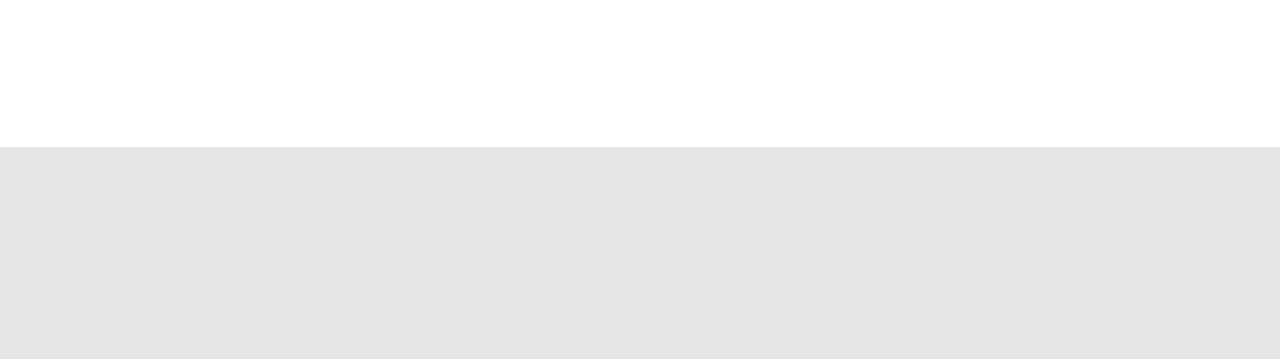
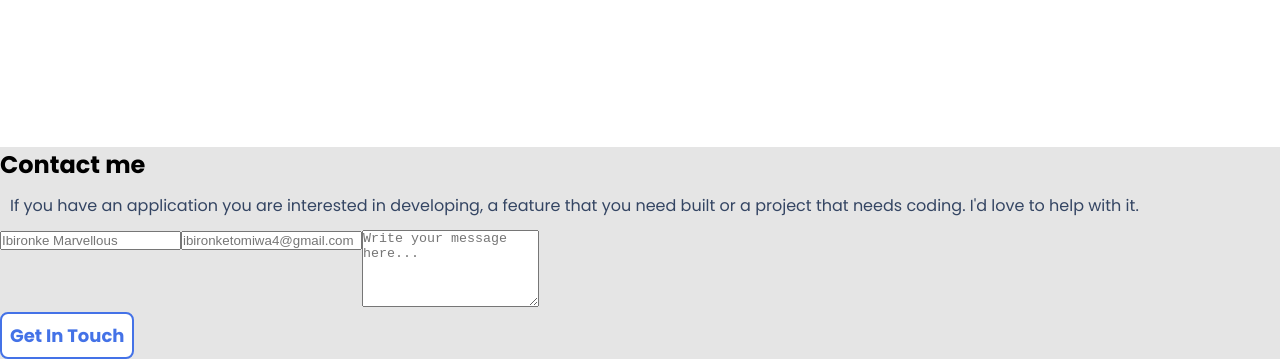
Before and after one commit to Tommymarvel/personal-portfolio, a website: page index.html in a window 1280 px wide. Shown: the part 3846-4205 px from the top of the page. Before the commit the page ends 3993 px from the top, so only its background shows below. Drawn offline with Linux system fonts and the light colour scheme.

Commit message:
adding contact me

```diff
--- a/index.html
+++ b/index.html
@@ -198,4 +198,52 @@ project you need coded, don’t hestiate to contact me.</p>
 </ul>
 </section>
 </main>
+<footer>
+  <section class="contact-form-section">
+    <h1 id="contact-me">Contact me</h1>
+    <p id="contact-text">
+      If you have an application you are interested in developing, a feature
+      that you need built or a project that needs coding. I'd love to help
+      with it.
+    </p>
+    <form
+      action="https://formspree.io/f/mlezvnnz"
+      method="post"
+      class="contact-form"
+    >
+      <ul id="form-data">
+        <li class="input-data">
+          <input
+            type="text"
+            id="name"
+            name="user_name"
+            maxlength="30"
+            placeholder="Ibironke Marvellous"
+            required
+          />
+        </li>
+        <li class="input-data">
+          <input
+            type="email"
+            id="mail"
+            name="user_email"
+            placeholder="ibironketomiwa4@gmail.com"
+            required
+          />
+        </li>
+        <li class="input-data">
+          <textarea
+            id="msg"
+            name="user_message"
+            maxlength="500"
+            placeholder="Write your message here..."
+            rows="5"
+            required
+          ></textarea>
+        </li>
+      </ul>
+      <button type="submit" class="button">Get In Touch</button>
+    </form>
+  </section>
+</footer>
 </body>
```
